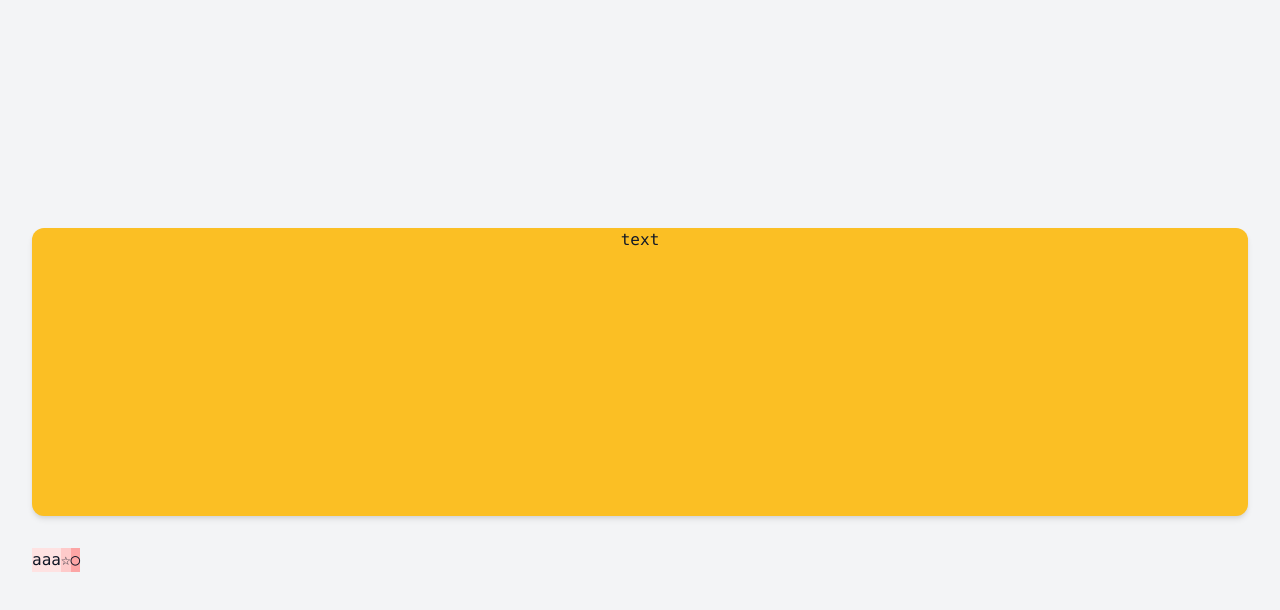
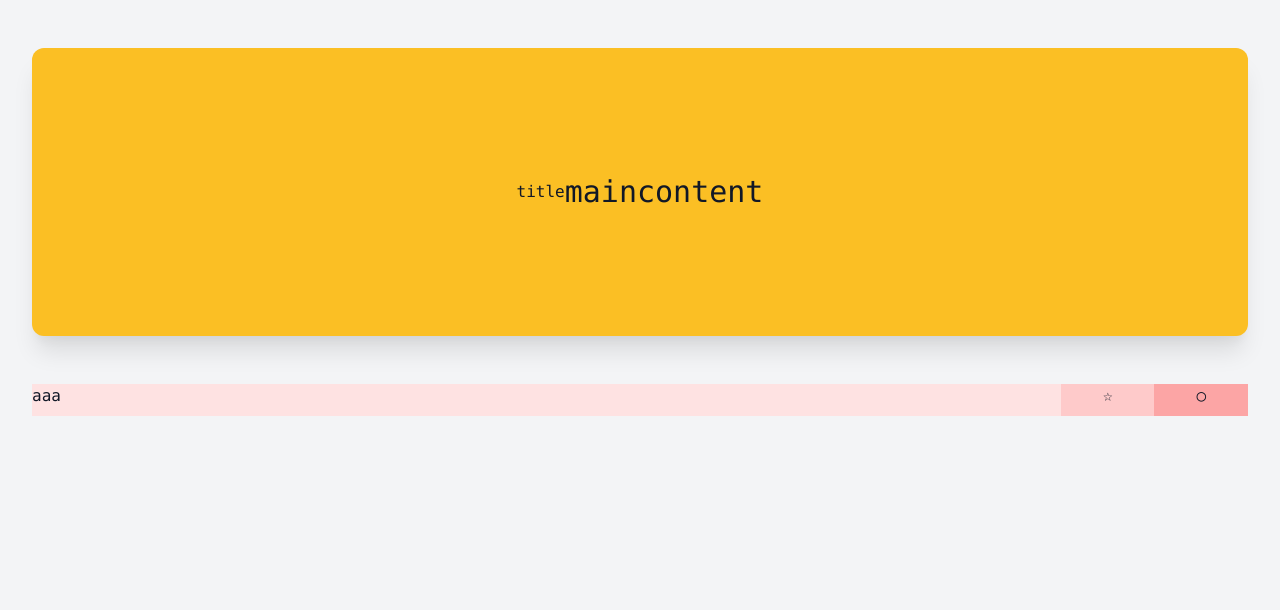
Before and after one commit to CK-888/oogiri-saru, a Next.js app: page /oogiri-main-page in a window 1280 px wide. Shown: the top 610 px of the page. Built offline with nearby package versions, Linux system fonts and the light colour scheme.

Commit message:
UI更新

```diff
--- a/components/AnswerList.js
+++ b/components/AnswerList.js
@@ -1,17 +1,17 @@
 
 export default function AnswerList() {
 	return (
-		<div className="flex h-auto w-auto m-8">
+		<div className="flex justify-center items-center h-auto m-8 ">
 			{/* 回答本文 */}
-			<div className="bg-red-100 w-auto">
+			<div className="bg-red-100 h-8 w-11/12">
 				aaa
 			</div>
 			{/* いいね */}
-			<div className="bg-red-200">
+			<div className="bg-red-200 h-8 w-1/12 text-center">
 				☆
 			</div>
 			{/* コメント */}
-			<div className="bg-red-300">
+			<div className="bg-red-300 h-8 w-1/12 text-center">
 				○
 			</div>
 		</div>
--- a/components/Layout.js
+++ b/components/Layout.js
@@ -2,7 +2,7 @@ import Head from "next/head";
 
 export default function Layout({children, title = "Default title" }) {
 	return (
-		<div className="flex justify-center items-center flex-col h-screen md:h-screen text-gray-900 font-mono bg-gray-100 absolute inset-0">
+		<div className="flex justify-center items-center flex-col h-screen md:h-screen text-gray-900 font-mono bg-gray-100 ">
 			<Head>
 				<title>{title}</title>
 			</Head>
--- a/components/Theme.js
+++ b/components/Theme.js
@@ -1,7 +1,8 @@
 export default function Theme() {
 	return (
-		<div className=" h-24 md:h-72 text-gray-900 bg-yellow-400 text-center align-text-bottom shadow-md m-8 rounded-xl">
-			text
+		<div className="flex h-24 md:h-72 text-gray-900 bg-yellow-400 shadow-xl m-8 rounded-xl justify-center items-center">
+			<div className="">title</div>
+			<div className="text-3xl">maincontent</div>
 		</div>
 	);
 }
--- a/pages/oogiri-main-page.js
+++ b/pages/oogiri-main-page.js
@@ -5,10 +5,12 @@ import Theme from "../components/Theme";
 export default function OogiriMainPage() {
 	return (
 		<Layout title="oogiri-main page">
-			<div className="container">
+			<div className="container absolute top-4">
 				<Theme />
+			</div>
+			<dev className="container">
 				<AnswerList />
-			</div>
+			</dev>
 		</Layout>
 	);
 }
```
